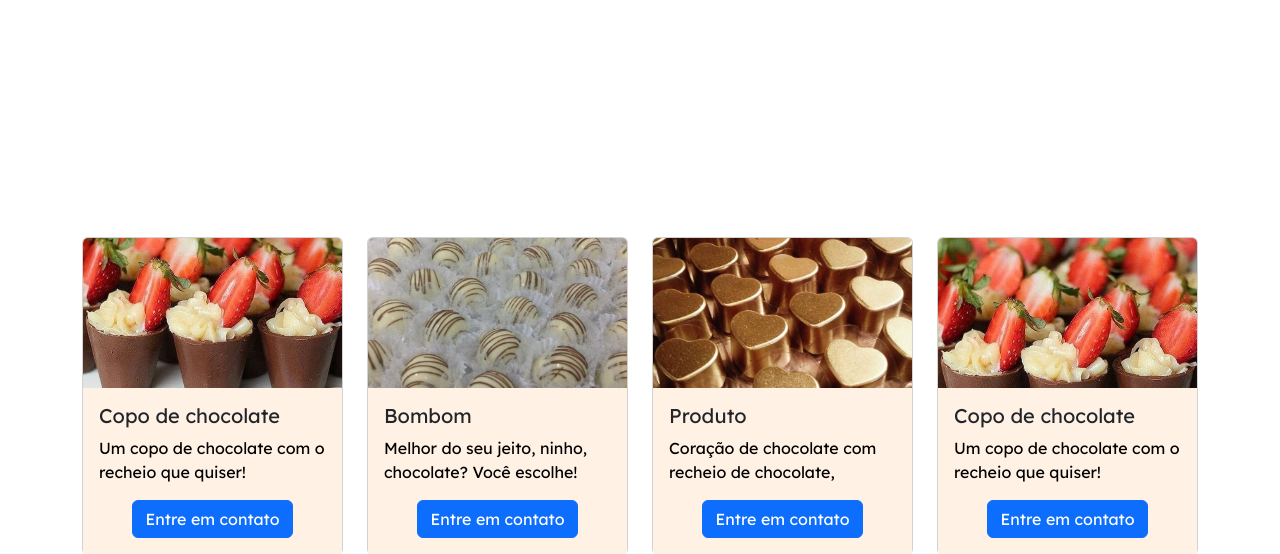
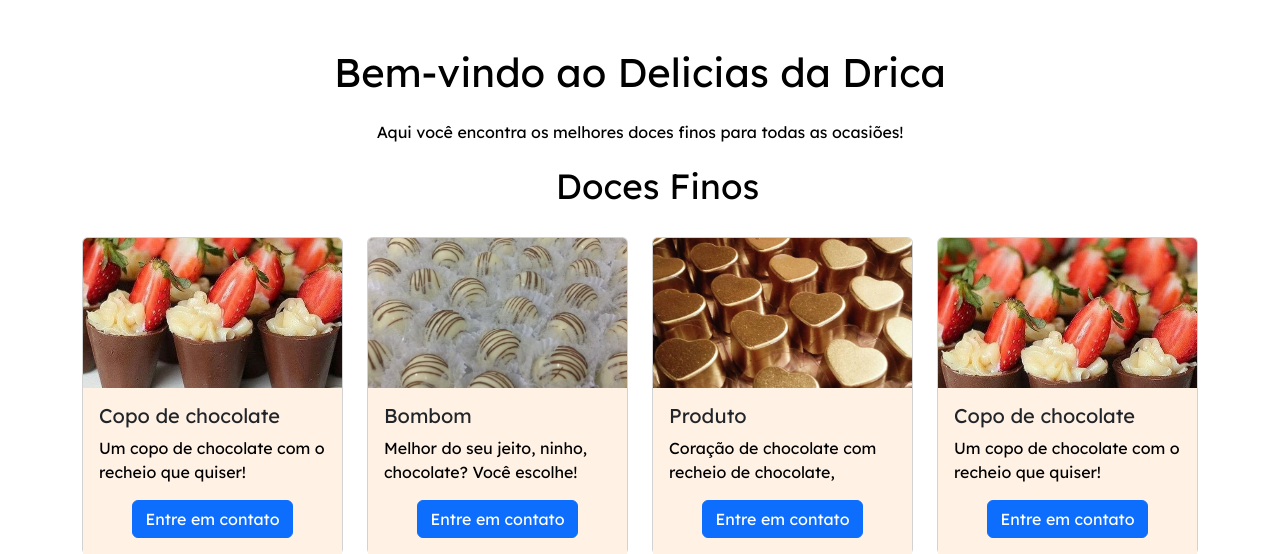
Before and after one commit to NicoaGc/Doces-da-Drica, a PHP site: page / in a window 1280 px wide. Shown: the part 76-630 px from the top of the page. Run offline with PHP 8.4, Linux system fonts and the light colour scheme; some libraries are stand-ins or nearby versions.

Commit message:
Melhorando texto

```diff
--- a/pages/home.php
+++ b/pages/home.php
@@ -1,11 +1,11 @@
 <section class="bg-roxo">
   <div class="container mt-5 ">
-    <h1 class="text-center mb-4">Bem-vindo ao Delicias da Drica</h1>
-    <p class="text-center">Aqui você encontra os melhores doces finos para todas as ocasiões!</p>
+    <h1 class="text-center text-black mb-4">Bem-vindo ao Delicias da Drica</h1>
+    <p class="text-center text-black">Aqui você encontra os melhores doces finos para todas as ocasiões!</p>
   </div>
 </section>
 <section class="card-separation">
-<div class="card-section">
+<div class="card-section text-black text-center">
   Doces Finos
 </div>
 <div class="container mt-4">
```
Also changed, not shown: pages/docesfinos.php (+6 -6 lines).
